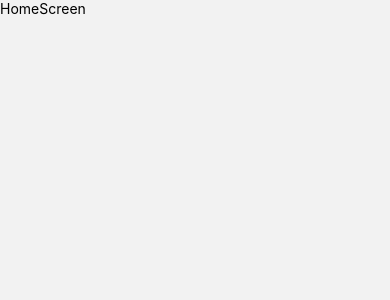
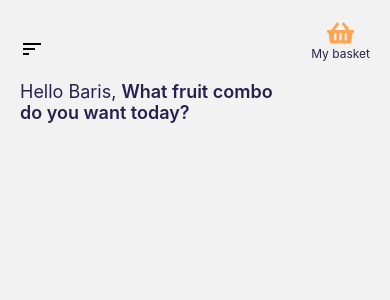
Before and after one commit to barisertakus/my-fresh-fruit, a React Native app: screen /Home in a window 390 px wide. Shown: the top 300 px of the page. Built offline with nearby package versions, Linux system fonts and the light colour scheme.

Commit message:
Header has been added to Home screen.

```diff
--- /dev/null
+++ b/components/Home/HomeHeader.js
@@ -0,0 +1,59 @@
+import React from "react";
+import { StyleSheet, Text, TouchableOpacity, View } from "react-native";
+import Icon from "react-native-vector-icons/MaterialIcons";
+import FontAwesome from "react-native-vector-icons/FontAwesome5";
+
+const HomeHeader = () => {
+  return (
+    <View style={styles.container}>
+      <View style={styles.buttons}>
+        <TouchableOpacity>
+          <Icon name="sort" size={24} />
+        </TouchableOpacity>
+
+        <TouchableOpacity style={styles.basket}>
+          <FontAwesome name="shopping-basket" size={24} color="#FFA451" />
+          <Text style={styles.text}>My basket</Text>
+        </TouchableOpacity>
+      </View>
+      <View style={styles.header}>
+        <View style={{ flexDirection: "row" }}>
+          <Text style={styles.headerText}>Hello Baris, </Text>
+          <Text style={[styles.headerText, styles.textBold]}>
+            What fruit combo{" "}
+          </Text>
+        </View>
+        <Text style={[styles.headerText, styles.textBold]}>
+          do you want today?
+        </Text>
+      </View>
+    </View>
+  );
+};
+
+export default HomeHeader;
+
+const styles = StyleSheet.create({
+  buttons: {
+    flexDirection: "row",
+    justifyContent: "space-between",
+    alignItems: "flex-end",
+  },
+  text: {
+    color: "#27214D",
+    fontSize: 12,
+  },
+  basket: {
+    alignItems: "center",
+  },
+  header: {
+    marginTop: 20,
+  },
+  headerText: {
+    color: "#27214D",
+    fontSize: 18,
+  },
+  textBold: {
+    fontWeight: "600",
+  },
+});
--- a/screens/Home.js
+++ b/screens/Home.js
@@ -1,14 +1,24 @@
-import React from 'react'
-import { StyleSheet, Text, View } from 'react-native'
+import React from "react";
+import { StyleSheet, Text, View } from "react-native";
+import { SafeAreaView } from "react-native-safe-area-context";
+import Icon from "react-native-vector-icons/MaterialIcons";
+import HomeHeader from "../components/Home/HomeHeader";
 
 const Home = () => {
   return (
-    <View>
-      <Text>HomeScreen</Text>
-    </View>
-  )
-}
+    <SafeAreaView>
+      <View style={styles.container}>
+        <HomeHeader />
+      </View>
+    </SafeAreaView>
+  );
+};
 
-export default Home
+export default Home;
 
-const styles = StyleSheet.create({})
+const styles = StyleSheet.create({
+  container: {
+    paddingHorizontal: 20,
+    paddingTop: 20
+  }
+});
```
